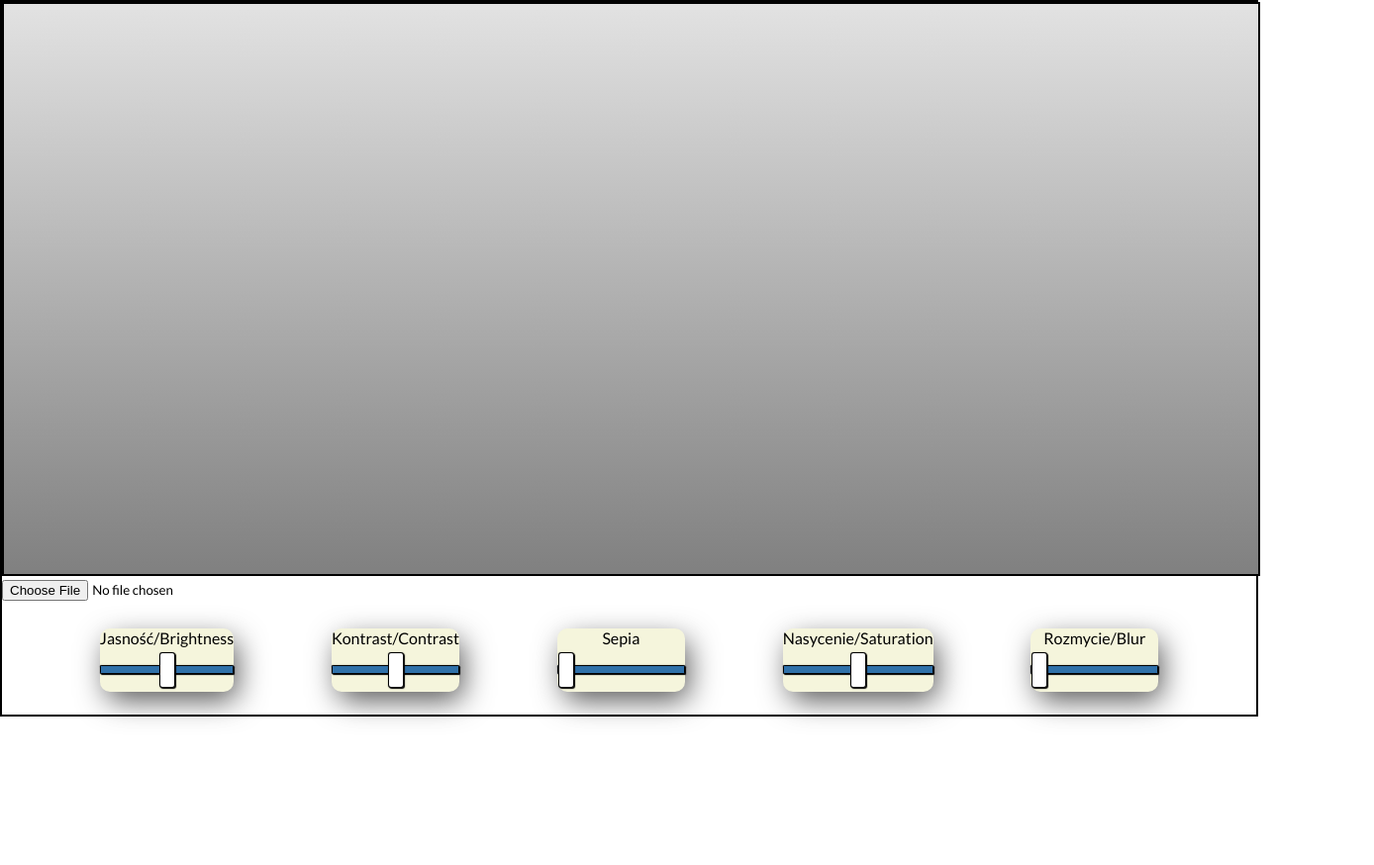
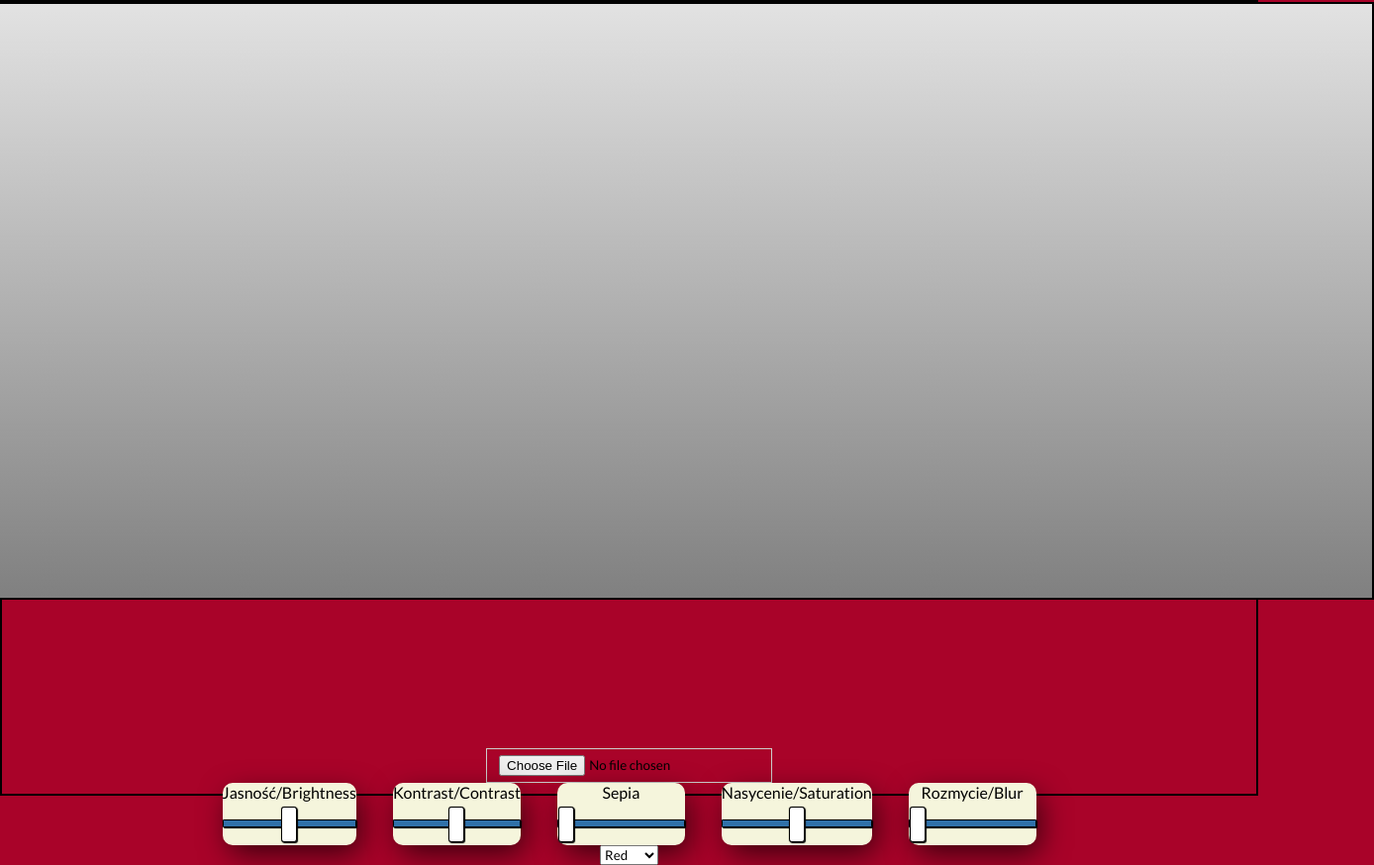
Before and after one commit to kirgo61/ProjektyJS, a plain HTML site: page CANVAS/index.html in a window 1280 px wide. Shown: the whole page at 99% size, 1388 px wide, since content can reach past the window. Before the commit the page ends 800 px from the top, so only its background shows below. Drawn offline with Linux system fonts and the light colour scheme.

Commit message:
Prawie ready.
Poprawione rysowanie, możliwość wyboru koloru pędzla.

```diff
--- a/CANVAS/app.js
+++ b/CANVAS/app.js
@@ -94,9 +94,22 @@ sepiaFilter.addEventListener('change',function(e){
             y:e.clientY - rect.top
         };
     }
+    document.getElementById('colors').addEventListener('change', changeColor);
+    function changeColor(){
+        var color = document.getElementById('colors').value;
+        return color;
+    }
     function paint(canvas, posx, posy){
         var context = canvas.getContext('2d');
         if(md){
-            context.fillRect(posx, posy, 5, 5);
+            var radius = 5;
+            var startAngle = 1.3 * Math.PI;
+            var endAngle =1.29 * Math.PI;
+            var counterClockwise = false;
+            context.beginPath();
+            context.arc(posx, posy, radius, startAngle, endAngle, counterClockwise);
+            context.lineWidth = 30;
+            context.fillStyle = changeColor();
+            context.fill();
         }
     }
--- a/CANVAS/index.html
+++ b/CANVAS/index.html
@@ -10,8 +10,8 @@
 </head>
 <body>
     <div id="img">
-        <canvas id="canvas"></canvas>
-        <input type="file" id="addImage" name="addImage">
+        <canvas id="canvas" width="1500" height="600"></canvas>
+        <input type="file" id="addImage" name="addImage" >
         <div class="rangeInputs">
             <div class="rangeInput">
                 <p>Jasność/Brightness</p>
@@ -34,6 +34,11 @@
                                     <input type="range" min="0" max="10" id="blur" value="0" step="10"></input>
                                 </div>
         </div>
+        <select id="colors">
+            <option value="red">Red</option>
+            <option value="blue">Blue</option>
+            <option value="green">Green</option>
+          </select>
     </div>
     <script src="app.js"></script>
 </body>
--- a/CANVAS/style.css
+++ b/CANVAS/style.css
@@ -6,23 +6,34 @@
 body{
     width: 99vw;
     height: 80vh;
+    background: rgba(169,3,41,1);
+
 }
 #img{
     border: 2px solid black;
     width: 100%;
-    height: 90vh;
+    height: 100vh;
+    display: flex;
+    align-items: center;
+    flex-direction: column;
 }
 #canvas{
-    width: 100%;
-    height: 80%;
+    margin-bottom: 150px;
     border: 2px solid black;
     background: linear-gradient(rgb(226, 226, 226), gray)
+}
+#addImage{
+    border: 1px solid #ccc;
+    display: inline-block;
+    padding: 6px 12px;
+    cursor: pointer;
 }
 .rangeInputs{
     display: flex;
     justify-content: space-evenly;
     align-items: center;
     height: 15vh;
+    width: 70vw;
 }
 .rangeInput{
     border-radius: 10px;
```
